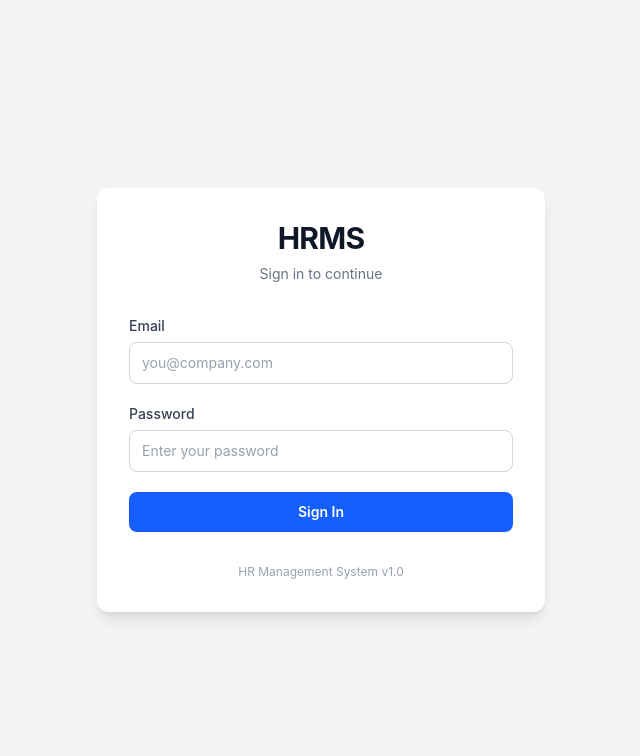
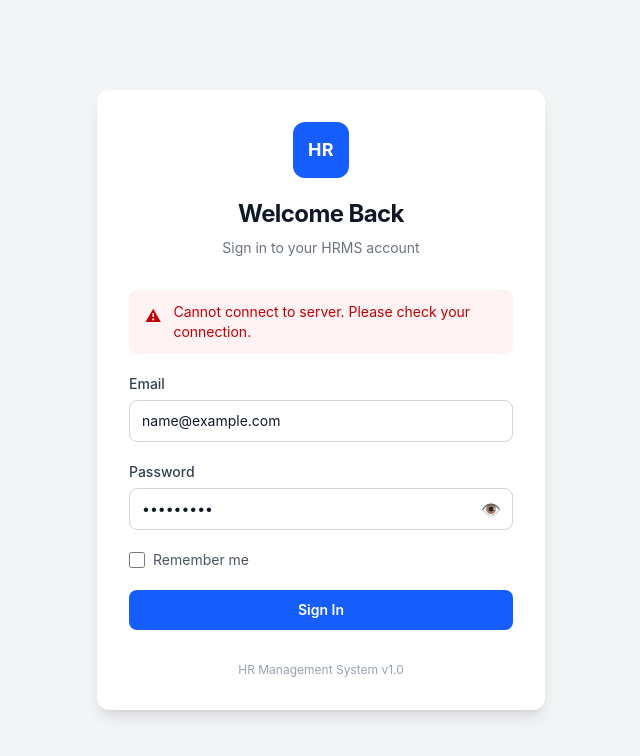
Before and after one commit to srushtigohil102-eng/Project-1, a React (Vite) app in the folder client/: page / in a window 1280 px wide. Both pictures are taken after typing "name@example.com", "Sample123" into the empty fields and a click on the button "Sign In". Shown: the top 756 px of the page, without its empty margins (319-959 px from the left). Built offline with nearby package versions, Linux system fonts and the light colour scheme; no server answers.

Commit message:
feat: update login page with real API integration and validation (fixes #7)

```diff
--- a/client/src/pages/LoginPage.tsx
+++ b/client/src/pages/LoginPage.tsx
@@ -1,25 +1,164 @@
-import type { FormEvent } from 'react';
+import { useState, type ChangeEvent, type FormEvent } from 'react';
 import { useNavigate } from 'react-router-dom';
+import useAuth, { type UserType } from '../hooks/useAuth';
+
+interface FormData {
+  email: string;
+  password: string;
+}
+
+interface Errors {
+  email?: string;
+  password?: string;
+  general?: string;
+}
+
+interface LoginSuccessResponse {
+  token: string;
+  user: {
+    id: string;
+    name: string;
+    email: string;
+    role: string;
+  };
+}
+
+interface LoginErrorResponse {
+  message: string;
+}
+
+const EMAIL_REGEX = /^[^\s@]+@[^\s@]+\.[^\s@]+$/;
+const LOGIN_URL = 'http://localhost:5000/auth/login';
+
+function isUserRole(role: string): role is UserType['role'] {
+  return role === 'employee' || role === 'hr_manager';
+}
+
+function validateForm(data: FormData): Errors {
+  const fieldErrors: Errors = {};
+
+  if (!data.email.trim()) {
+    fieldErrors.email = 'Please enter your email';
+  } else if (!EMAIL_REGEX.test(data.email.trim())) {
+    fieldErrors.email = 'Please enter a valid email address';
+  }
+
+  if (!data.password) {
+    fieldErrors.password = 'Please enter your password';
+  } else if (data.password.length < 6) {
+    fieldErrors.password = 'Password must be at least 6 characters';
+  }
+
+  return fieldErrors;
+}
 
 function LoginPage() {
   const navigate = useNavigate();
+  const { login } = useAuth();
 
-  const handleSignIn = (e: FormEvent<HTMLFormElement>) => {
+  const [formData, setFormData] = useState<FormData>({
+    email: '',
+    password: '',
+  });
+  const [errors, setErrors] = useState<Errors>({});
+  const [isLoading, setIsLoading] = useState(false);
+  const [showPassword, setShowPassword] = useState(false);
+
+  const handleChange =
+    (field: keyof FormData) =>
+    (e: ChangeEvent<HTMLInputElement>): void => {
+      setFormData((prev) => ({ ...prev, [field]: e.target.value }));
+      setErrors((prev) => ({ ...prev, [field]: undefined, general: undefined }));
+    };
+
+  const handleSubmit = async (e: FormEvent<HTMLFormElement>): Promise<void> => {
     e.preventDefault();
-    navigate('/dashboard');
+
+    const fieldErrors = validateForm(formData);
+    if (fieldErrors.email || fieldErrors.password) {
+      setErrors(fieldErrors);
+      return;
+    }
+
+    setErrors({});
+    setIsLoading(true);
+
+    try {
+      const response = await fetch(LOGIN_URL, {
+        method: 'POST',
+        headers: { 'Content-Type': 'application/json' },
+        body: JSON.stringify({
+          email: formData.email.trim(),
+          password: formData.password,
+        }),
+      });
+
+      if (response.ok) {
+        const data = (await response.json()) as LoginSuccessResponse;
+
+        if (!isUserRole(data.user.role)) {
+          setErrors({ general: 'Something went wrong. Please try again.' });
+          return;
+        }
+
+        const user: UserType = {
+          id: data.user.id,
+          name: data.user.name,
+          email: data.user.email,
+          role: data.user.role,
+        };
+
+        login(data.token, user);
+        navigate('/dashboard');
+        return;
+      }
+
+      if (response.status === 401) {
+        const data = (await response.json()) as LoginErrorResponse;
+        setErrors({ general: data.message });
+        return;
+      }
+
+      if (response.status === 500) {
+        setErrors({ general: 'Server error. Please try again later.' });
+        return;
+      }
+
+      setErrors({ general: 'Something went wrong. Please try again.' });
+    } catch {
+      setErrors({
+        general: 'Cannot connect to server. Please check your connection.',
+      });
+    } finally {
+      setIsLoading(false);
+    }
   };
 
   return (
     <div className="flex min-h-screen items-center justify-center bg-gray-100 px-4">
       <div className="w-full max-w-md rounded-xl bg-white p-8 shadow-lg">
-        <div className="mb-8 text-center">
-          <h1 className="text-3xl font-bold tracking-tight text-gray-900">
-            HRMS
+        <div className="mb-8 flex flex-col items-center text-center">
+          <div className="flex h-14 w-14 items-center justify-center rounded-xl bg-blue-600">
+            <span className="text-lg font-bold tracking-wide text-white">HR</span>
+          </div>
+          <h1 className="mt-5 text-2xl font-bold tracking-tight text-gray-900">
+            Welcome Back
           </h1>
-          <p className="mt-2 text-sm text-gray-500">Sign in to continue</p>
+          <p className="mt-2 text-sm text-gray-500">
+            Sign in to your HRMS account
+          </p>
         </div>
 
-        <form className="space-y-5" onSubmit={handleSignIn}>
+        {errors.general && (
+          <div className="mb-5 flex items-start gap-3 rounded-lg bg-red-50 px-4 py-3 text-sm text-red-700">
+            <span className="mt-0.5 shrink-0 text-base" aria-hidden="true">
+              ⚠
+            </span>
+            <p>{errors.general}</p>
+          </div>
+        )}
+
+        <form className="space-y-5" onSubmit={handleSubmit} noValidate>
           <div>
             <label
               htmlFor="email"
@@ -30,9 +169,15 @@ function LoginPage() {
             <input
               id="email"
               type="email"
+              value={formData.email}
+              onChange={handleChange('email')}
               placeholder="you@company.com"
-              className="w-full rounded-lg border border-gray-300 px-3 py-2.5 text-sm text-gray-900 placeholder:text-gray-400 focus:border-blue-500 focus:outline-none focus:ring-2 focus:ring-blue-500/20"
+              disabled={isLoading}
+              className="w-full rounded-lg border border-gray-300 px-3 py-2.5 text-sm text-gray-900 placeholder:text-gray-400 focus:border-blue-500 focus:outline-none focus:ring-2 focus:ring-blue-500/20 disabled:cursor-not-allowed disabled:bg-gray-50"
             />
+            {errors.email && (
+              <p className="mt-1.5 text-sm text-red-600">{errors.email}</p>
+            )}
           </div>
 
           <div>
@@ -42,19 +187,51 @@ function LoginPage() {
             >
               Password
             </label>
+            <div className="relative">
+              <input
+                id="password"
+                type={showPassword ? 'text' : 'password'}
+                value={formData.password}
+                onChange={handleChange('password')}
+                placeholder="Enter your password"
+                disabled={isLoading}
+                className="w-full rounded-lg border border-gray-300 px-3 py-2.5 pr-10 text-sm text-gray-900 placeholder:text-gray-400 focus:border-blue-500 focus:outline-none focus:ring-2 focus:ring-blue-500/20 disabled:cursor-not-allowed disabled:bg-gray-50"
+              />
+              <button
+                type="button"
+                onClick={() => setShowPassword((prev) => !prev)}
+                disabled={isLoading}
+                className="absolute inset-y-0 right-0 flex items-center px-3 text-gray-400 hover:text-gray-600 disabled:cursor-not-allowed"
+                aria-label={showPassword ? 'Hide password' : 'Show password'}
+              >
+                {showPassword ? '🙈' : '👁'}
+              </button>
+            </div>
+            {errors.password && (
+              <p className="mt-1.5 text-sm text-red-600">{errors.password}</p>
+            )}
+          </div>
+
+          <div className="flex items-center">
             <input
-              id="password"
-              type="password"
-              placeholder="Enter your password"
-              className="w-full rounded-lg border border-gray-300 px-3 py-2.5 text-sm text-gray-900 placeholder:text-gray-400 focus:border-blue-500 focus:outline-none focus:ring-2 focus:ring-blue-500/20"
+              id="remember-me"
+              type="checkbox"
+              className="h-4 w-4 rounded border-gray-300 text-blue-600 focus:ring-blue-500"
             />
+            <label
+              htmlFor="remember-me"
+              className="ml-2 text-sm text-gray-600"
+            >
+              Remember me
+            </label>
           </div>
 
           <button
             type="submit"
-            className="w-full rounded-lg bg-blue-600 px-4 py-2.5 text-sm font-semibold text-white transition-colors hover:bg-blue-700 focus:outline-none focus:ring-2 focus:ring-blue-500 focus:ring-offset-2"
+            disabled={isLoading}
+            className="w-full rounded-lg bg-blue-600 px-4 py-2.5 text-sm font-semibold text-white transition-colors hover:bg-blue-700 focus:outline-none focus:ring-2 focus:ring-blue-500 focus:ring-offset-2 disabled:cursor-not-allowed disabled:bg-blue-400"
           >
-            Sign In
+            {isLoading ? 'Signing in...' : 'Sign In'}
           </button>
         </form>
 
```
